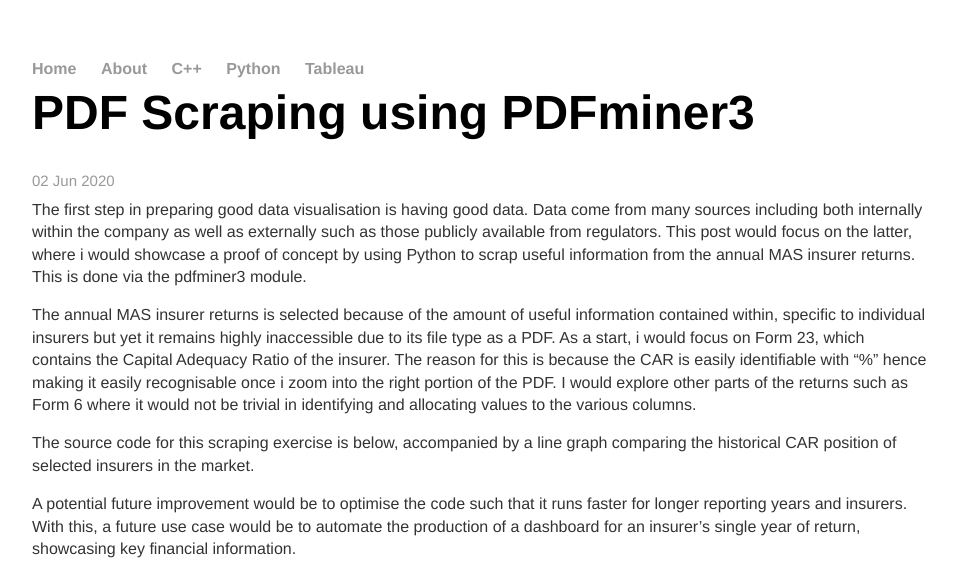
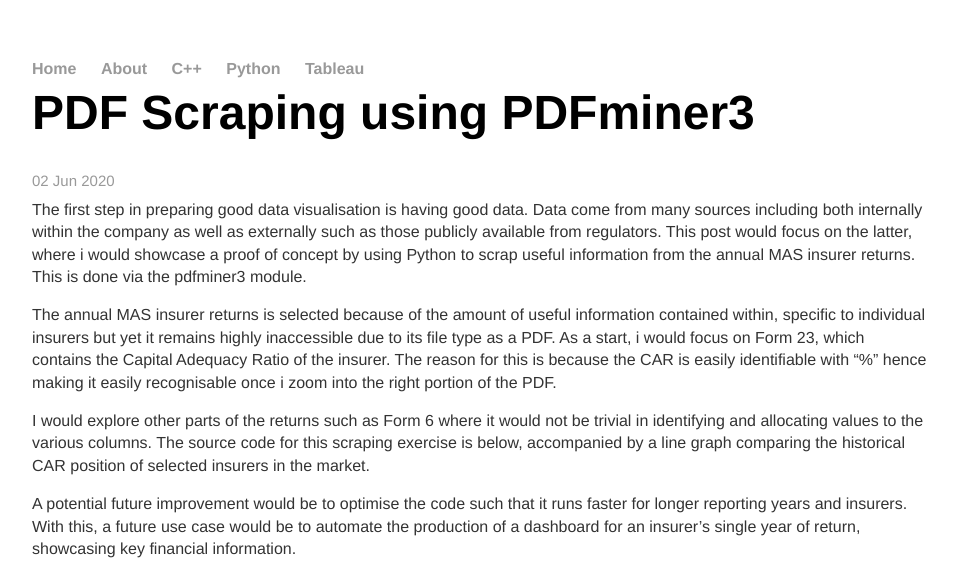
Before and after one commit to cchanzl/Lock-Screen, a Jekyll site: the page built from _posts/2020-06-02-PDF-Scraping-using-PDFminer3.md, in a window 1280 px wide, cut to the strip 0-576 px from the top of the page. Shown: the whole strip, without its empty margins (160-1117 px from the left). Built offline with Jekyll 4.4.1, drawn with Linux system fonts in a browser that asks for light colours; a script that is not in the unit is left out.

```diff
--- a/_posts/2020-06-02-PDF-Scraping-using-PDFminer3.md
+++ b/_posts/2020-06-02-PDF-Scraping-using-PDFminer3.md
@@ -7,9 +7,9 @@ date: 2020-06-02
 
 The first step in preparing good data visualisation is having good data. Data come from many sources including both internally within the company as well as externally such as those publicly available from regulators. This post would focus on the latter, where i would showcase a proof of concept by using Python to scrap useful information from the annual MAS insurer returns. This is done via the pdfminer3 module.
 
-The annual MAS insurer returns is selected because of the amount of useful information contained within, specific to individual insurers but yet it remains highly inaccessible due to its file type as a PDF. As a start, i would focus on Form 23, which contains the Capital Adequacy Ratio of the insurer. The reason for this is because the CAR is easily identifiable with "%" hence making it easily recognisable once i zoom into the right portion of the PDF. I would explore other parts of the returns such as Form 6 where it would not be trivial in identifying and allocating values to the various columns.
+The annual MAS insurer returns is selected because of the amount of useful information contained within, specific to individual insurers but yet it remains highly inaccessible due to its file type as a PDF. As a start, i would focus on Form 23, which contains the Capital Adequacy Ratio of the insurer. The reason for this is because the CAR is easily identifiable with "%" hence making it easily recognisable once i zoom into the right portion of the PDF.
 
-The source code for this scraping exercise is below, accompanied by a line graph comparing the historical CAR position of selected insurers in the market.
+I would explore other parts of the returns such as Form 6 where it would not be trivial in identifying and allocating values to the various columns. The source code for this scraping exercise is below, accompanied by a line graph comparing the historical CAR position of selected insurers in the market.
 
 A potential future improvement would be to optimise the code such that it runs faster for longer reporting years and insurers. With this, a future use case would be to automate the production of a dashboard for an insurer's single year of return, showcasing key financial information.
 
```
